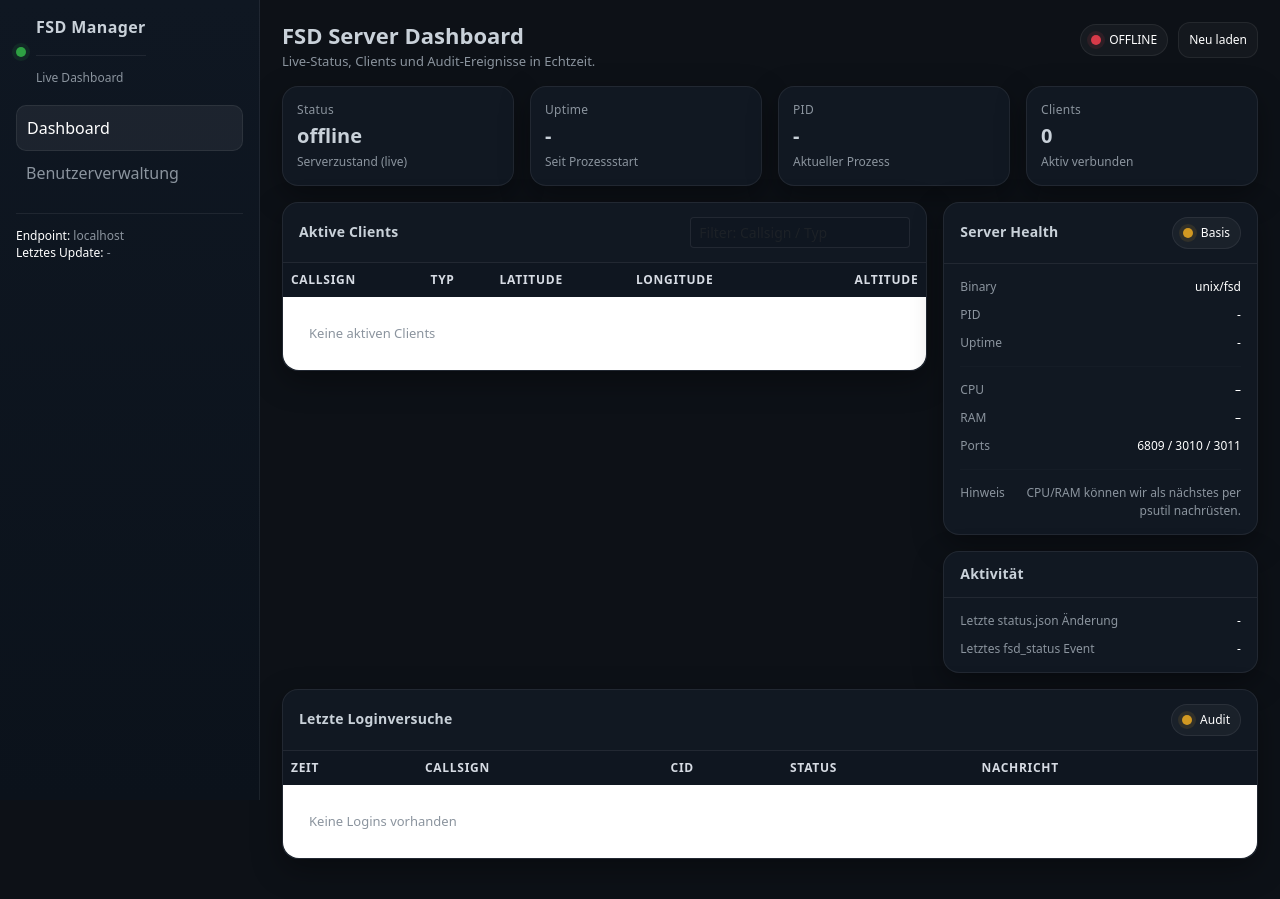
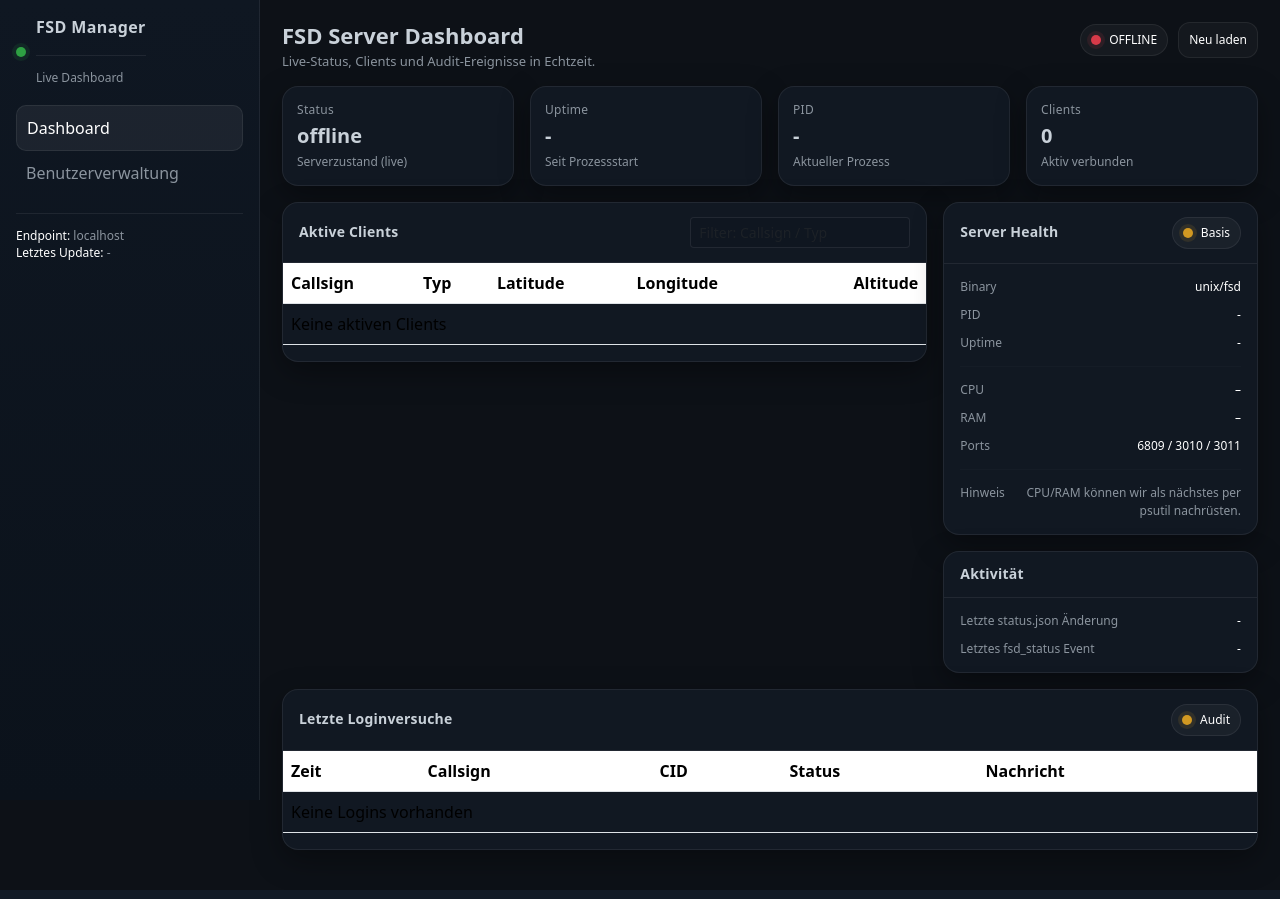
Before and after one commit to cedric1982/fsd, a Flask app: page / in a window 1280 px wide. Run offline with Flask 3, Linux system fonts and the light colour scheme; some libraries are stand-ins or nearby versions.

Commit message:
Update index.html

```diff
--- a/web/templates/index.html
+++ b/web/templates/index.html
@@ -201,38 +201,26 @@
       color: #fff;
     }
 
-    /* Tables */
-    .table-darkish{
-      margin: 0;
-      color: var(--text);
-    }
-    .table-darkish thead th{
-      color: #d6dbe3;
-      font-size: 12px;
-      text-transform: uppercase;
-      letter-spacing: .06em;
-      border-bottom: 1px solid var(--border);
-      background: var(--panel-2);
-      position: sticky;
-      top: 0;
-      z-index: 1;
-    }
-    .table-darkish tbody td{
-      border-bottom: 1px solid var(--border);
-      color: var(--text);
-      font-size: 13px;
-      vertical-align: middle;
-    }
-    .table-wrap{
-      max-height: 360px;
-      overflow: auto;
-      border-radius: 0 0 16px 16px;
-    }
-    .empty{
-      padding: 18px;
-      color: var(--muted);
-      font-size: 13px;
-    }
+    /* Tabellen komplett "dark" erzwingen */
+.table-darkish {
+  background: var(--panel);
+}
+
+.table-darkish tbody,
+.table-darkish tbody tr,
+.table-darkish tbody td {
+  background: var(--panel) !important;
+}
+
+.table-darkish.table-hover tbody tr:hover td,
+.table-darkish.table-hover tbody tr:hover th {
+  background: rgba(255,255,255,.04) !important;
+}
+
+/* Optional: Badge-Elemente im Table-Body ebenfalls nicht "hell" wirken lassen */
+.table-darkish .badge-soft {
+  background: rgba(255,255,255,.04);
+}
 
     /* Small info list */
     .kv{
```
